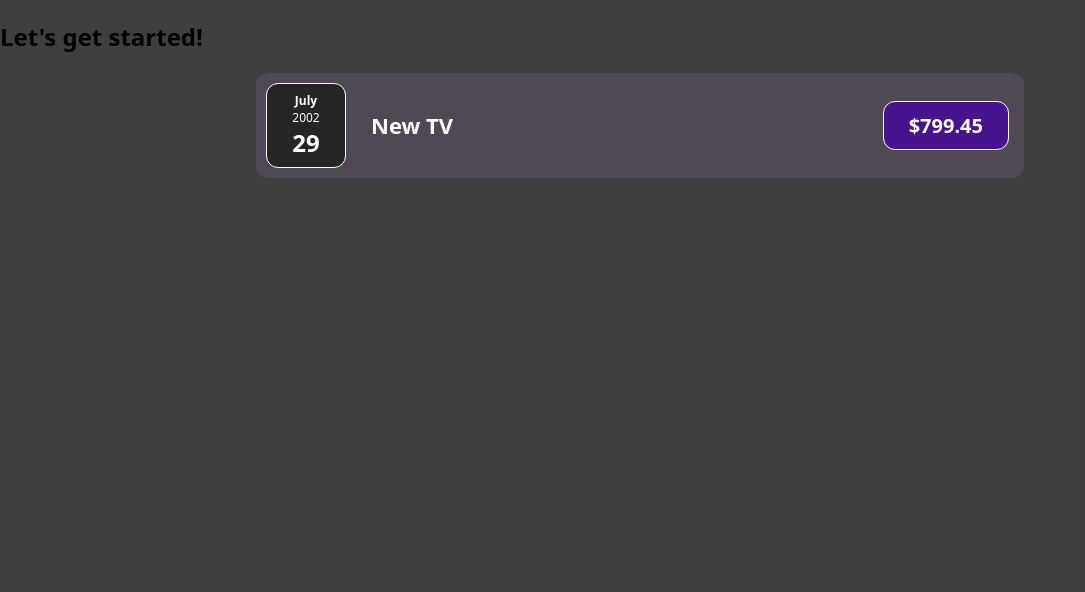
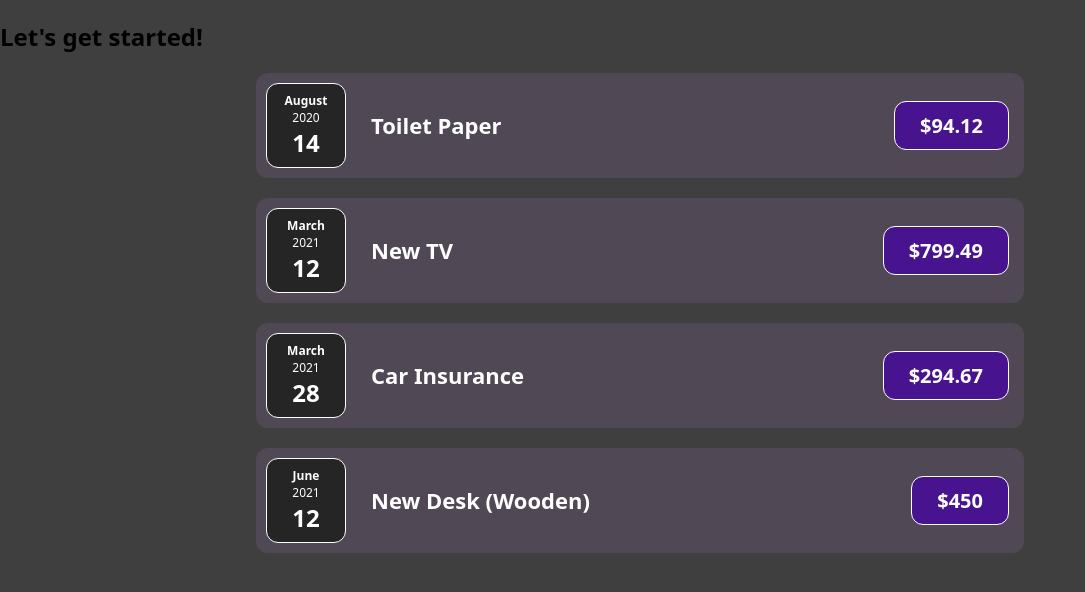
Before and after one commit to valid02/first-react-practice-project, a JavaScript app: page / in a window 1280 px wide. Shown: the top 592 px of the page, without its empty margins (0-1085 px from the left). Built offline with nearby package versions, Linux system fonts and the light colour scheme.

Commit message:
props & passing data to component

```diff
--- a/src/App.js
+++ b/src/App.js
@@ -1,10 +1,50 @@
 import ExpenseItem from "./components/ExpenseItem";
 
 const App = () => {
+  const expenses = [
+    {
+      id: 'e1',
+      title: 'Toilet Paper',
+      amount: 94.12,
+      date: new Date(2020, 7, 14),
+    },
+    { id: 'e2', title: 'New TV', amount: 799.49, date: new Date(2021, 2, 12) },
+    {
+      id: 'e3',
+      title: 'Car Insurance',
+      amount: 294.67,
+      date: new Date(2021, 2, 28),
+    },
+    {
+      id: 'e4',
+      title: 'New Desk (Wooden)',
+      amount: 450,
+      date: new Date(2021, 5, 12),
+    },
+  ];
   return (
     <div>
       <h2>Let's get started!</h2>
-      <ExpenseItem />
+      <ExpenseItem
+        title= {expenses[0].title}
+        amount= {expenses[0].amount}
+        date= {expenses[0].date}
+      />
+      <ExpenseItem
+        title= {expenses[1].title}
+        amount= {expenses[1].amount}
+        date= {expenses[1].date}
+      />
+      <ExpenseItem
+        title= {expenses[2].title}
+        amount= {expenses[2].amount}
+        date= {expenses[2].date}
+      />
+      <ExpenseItem
+        title= {expenses[3].title}
+        amount= {expenses[3].amount}
+        date= {expenses[3].date}
+      />
     </div>
   );
 }
--- a/src/components/ExpenseItem.js
+++ b/src/components/ExpenseItem.js
@@ -1,22 +1,19 @@
 import './ExpenseItem.css';
 
-const ExpenseItem = () => {
-  const expenseDate = new Date(2002, 6, 29);
-  const expenseTitle = 'New TV';
-  const expenseAmount = 799.45;
+const ExpenseItem = (props) => {
 
   return (
     <div className='expense-item'>
       <div className='expense-date'>
         {/* برای تاریخ فارسی fa-IR */}
-        <div className='expense-date__month'>{expenseDate.toLocaleString('en-US', {month: 'long'})}</div>
-        <div className='expense-date__year'>{expenseDate.getFullYear()}</div>
+        <div className='expense-date__month'>{props.date.toLocaleString('en-US', {month: 'long'})}</div>
+        <div className='expense-date__year'>{props.date.getFullYear()}</div>
         {/* expenseDate.toLocaleString('en-US', {year: 'numeric'}) */}
-        <div className='expense-date__day'>{expenseDate.toLocaleString('en-US', {day: '2-digit'})}</div>
+        <div className='expense-date__day'>{props.date.toLocaleString('en-US', {day: '2-digit'})}</div>
       </div>
       <div className='expense-item__description'>
-        <h2 className='expense-item__title'>{expenseTitle}</h2>
-        <div className='expense-item__price'>${expenseAmount}</div>
+        <h2 className='expense-item__title'>{props.title}</h2>
+        <div className='expense-item__price'>${props.amount}</div>
       </div>
     </div>
    );
```
